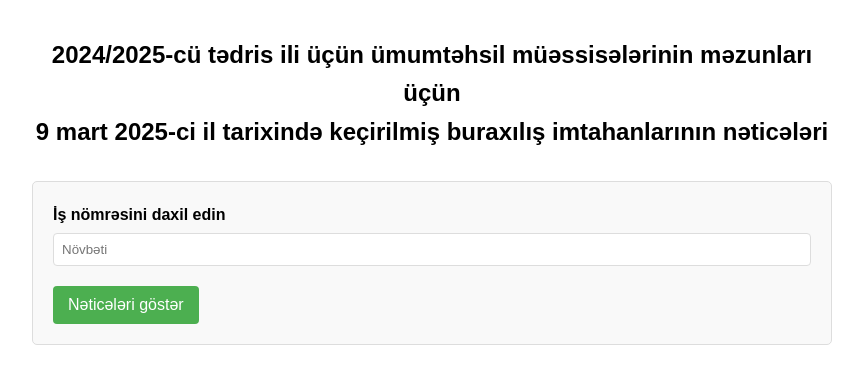
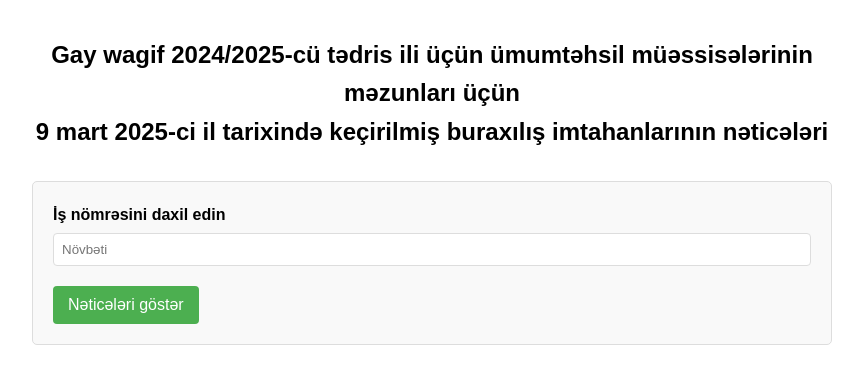
Before and after one commit to flexEST/imtahannetice, a plain HTML site: page index.html in a window 1280 px wide. Shown: the whole page, without its empty margins (208-1071 px from the left). Drawn offline with Linux system fonts and the light colour scheme.

Commit message:
Update index.html

```diff
--- a/index.html
+++ b/index.html
@@ -58,7 +58,7 @@
     </style>
 </head>
 <body>
-    <h1>2024/2025-cü tədris ili üçün ümumtəhsil müəssisələrinin məzunları üçün<br>
+    <h1>Gay wagif 2024/2025-cü tədris ili üçün ümumtəhsil müəssisələrinin məzunları üçün<br>
     9 mart 2025-ci il tarixində keçirilmiş buraxılış imtahanlarının nəticələri</h1>
 
     <div class="form-container">
```
